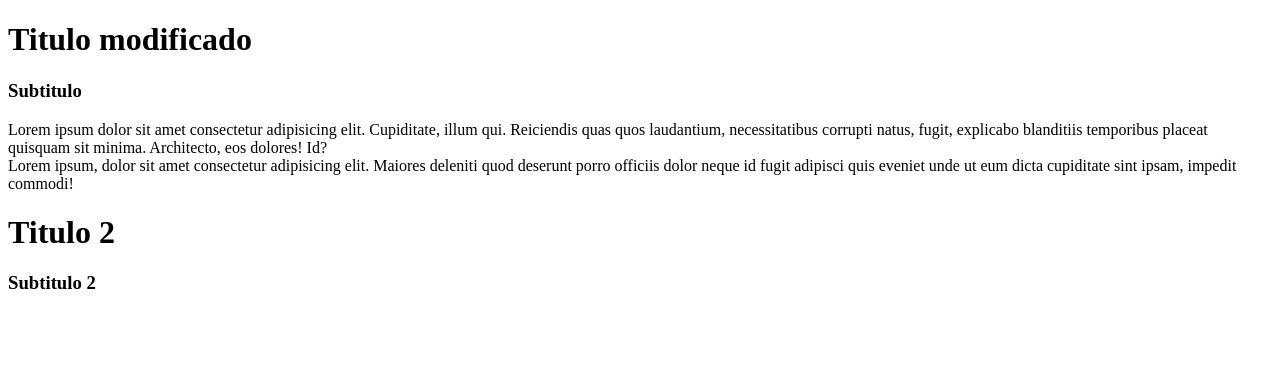
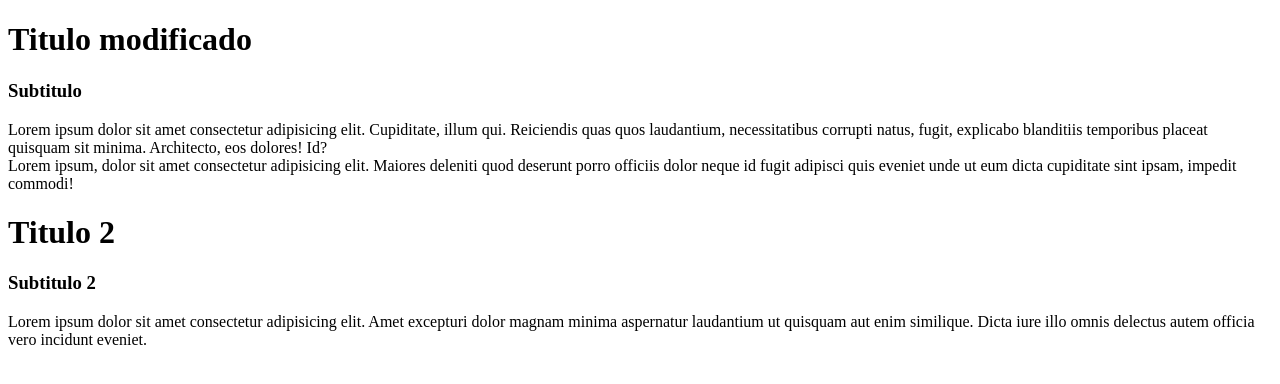
Before and after one commit to Yeison2017/practica1, a plain HTML site: page index.html in a window 1280 px wide. Drawn offline with Linux system fonts and the light colour scheme.

Commit message:
Agrega un segundo parrafo

```diff
--- a/index.html
+++ b/index.html
@@ -14,5 +14,6 @@
 
     <h1>Titulo 2</h1>
     <h3>Subtitulo 2</h3>
+    <div>Lorem ipsum dolor sit amet consectetur adipisicing elit. Amet excepturi dolor magnam minima aspernatur laudantium ut quisquam aut enim similique. Dicta iure illo omnis delectus autem officia vero incidunt eveniet.</div>
 </body>
 </html>
```
